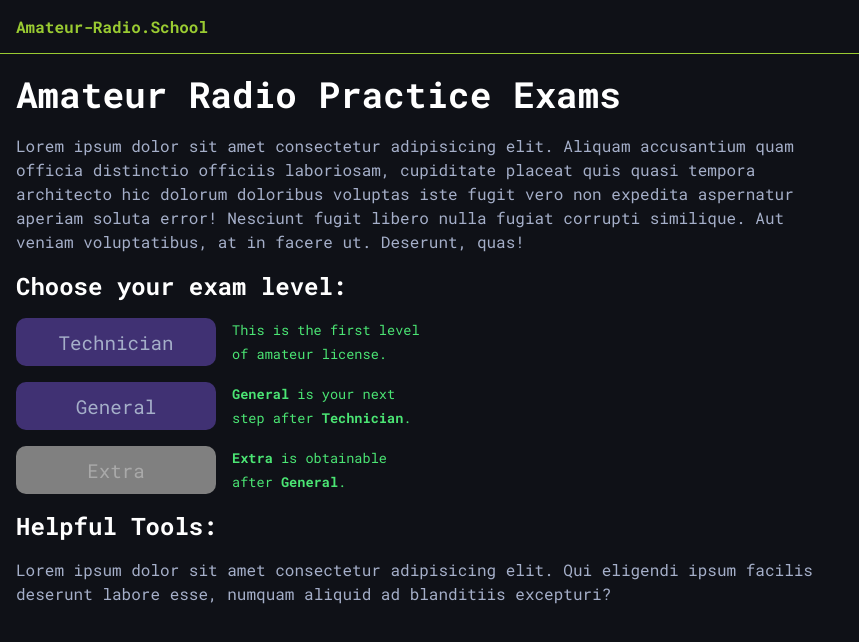
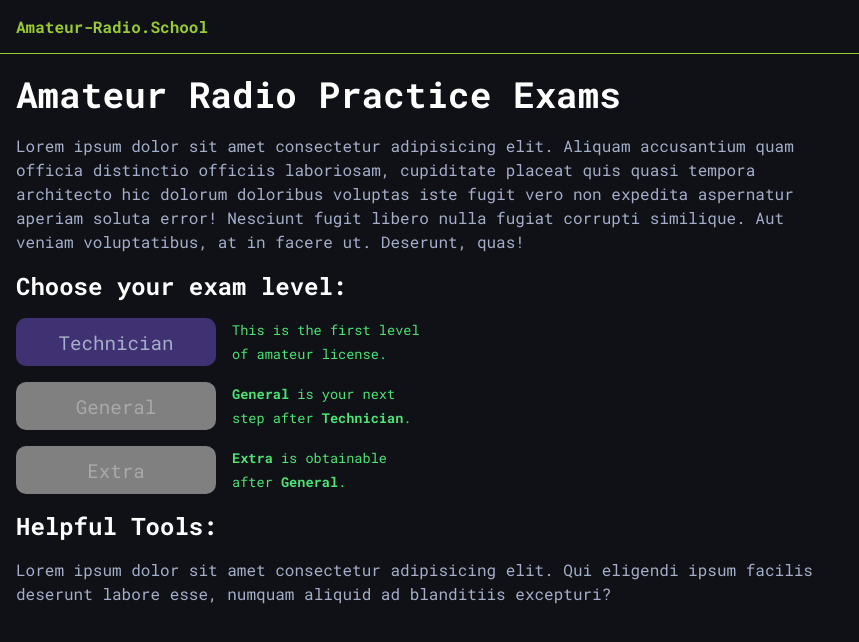
Before and after one commit to tyler-daigle/ham-exam-next, a Next.js app: page / in a window 1280 px wide. Shown: the top 642 px of the page, without its empty margins (0-859 px from the left). Built offline with nearby package versions, Linux system fonts and the light colour scheme.

Commit message:
number of questions is now coming from the actual number of questions rather than being hard coded

```diff
--- a/components/ExamSelector.tsx
+++ b/components/ExamSelector.tsx
@@ -33,7 +33,7 @@ export default function ExamSelector() {
         </li>
 
         <li className={styles.examItem}>
-          <Button onClick={() => toggleExamType(ExamTypes.GENERAL)} >General</Button>
+          <Button onClick={() => toggleExamType(ExamTypes.GENERAL)} disabled>General</Button>
           <p className={styles.examDetails}>
             <strong>General</strong> is your next step after <strong>Technician</strong>.
           </p>
--- a/pages/exam.tsx
+++ b/pages/exam.tsx
@@ -35,6 +35,7 @@ export default function Exam() {
   const [answerKey, setAnswerKey] = useAtom(correctAnswersAtom);
   const [examName] = useAtom(examAtom);
   const router = useRouter();
+  const [numQuestions, setNumQuestions] = useState(0);
 
   // query to load the random exam questions
   const { isLoading, error, data } = useQuery(examName, async () => {
@@ -49,6 +50,7 @@ export default function Exam() {
 
     // get just the questions
     const questions: QuestionWithChoices[] = json.QuestionList.map((q: any) => q.question);
+    setNumQuestions(questions.length);
 
     // create the answer key and save it to the atom
     // the answer key is just the question ID and the index of the correct answer.
@@ -66,7 +68,7 @@ export default function Exam() {
     return questions
   });
 
-  const numQuestions = 35; // TODO: Get from global state
+
 
   const saveAnswers = () => {
     setAnswersMap(new Map(examAnswers));
```
